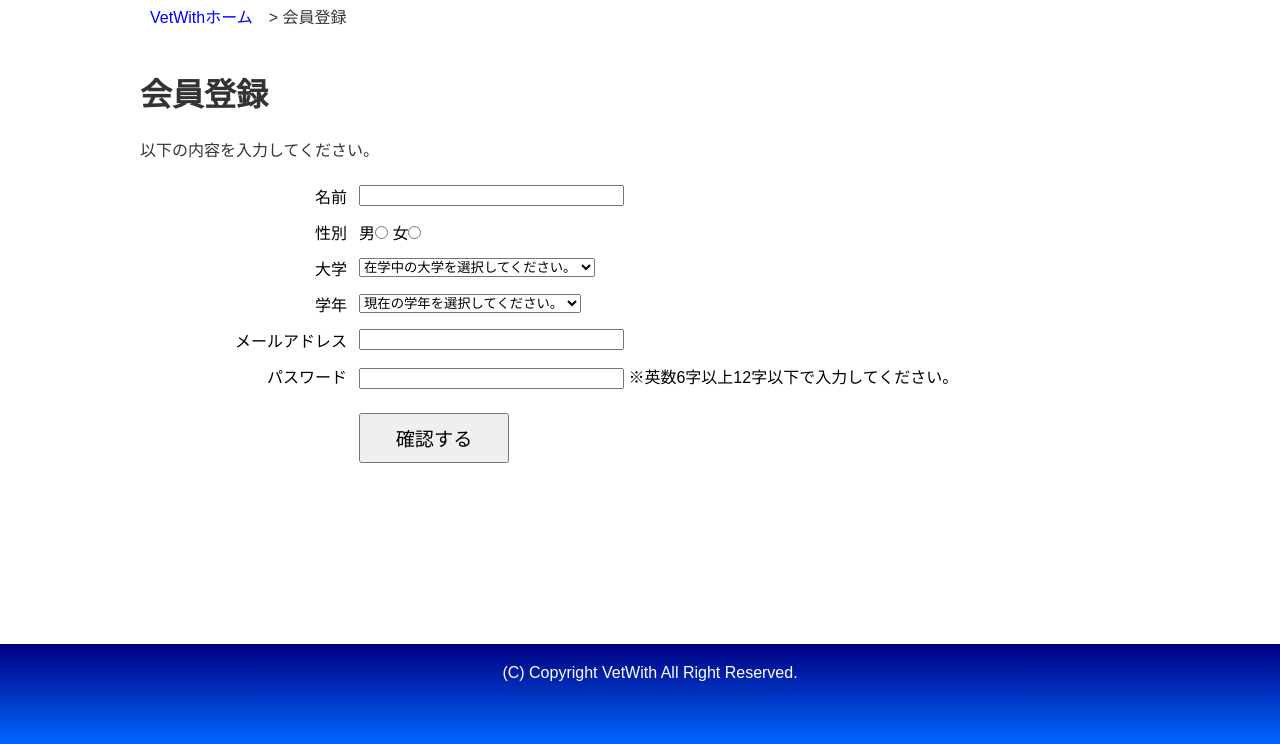
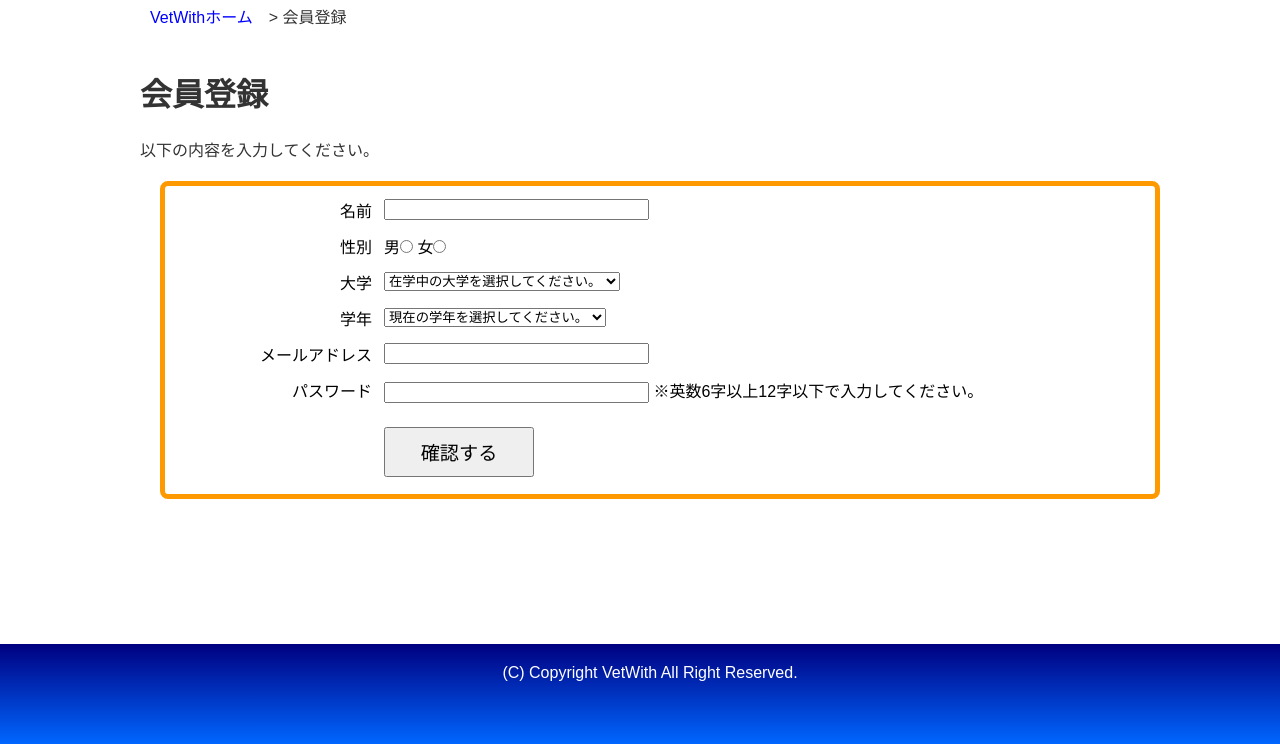
Before and after one commit to smilekomiya/vetwith, a PHP site: page /s_regi.php in a window 1280 px wide. Shown: the part 56-800 px from the top of the page. Run offline with PHP 8.4, Linux system fonts and the light colour scheme; some libraries are stand-ins or nearby versions.

Commit message:
cssのバグシュウセイ

```diff
--- a/css/common.css
+++ b/css/common.css
@@ -58,7 +58,7 @@ body{
 	margin: 0 auto;
 	padding: 5px 0 10px 0;
 }
-#regi_form{
+.regi_form{
 	box-sizing: border-box;
 	text-align: left;
 	width: 100%;
```
